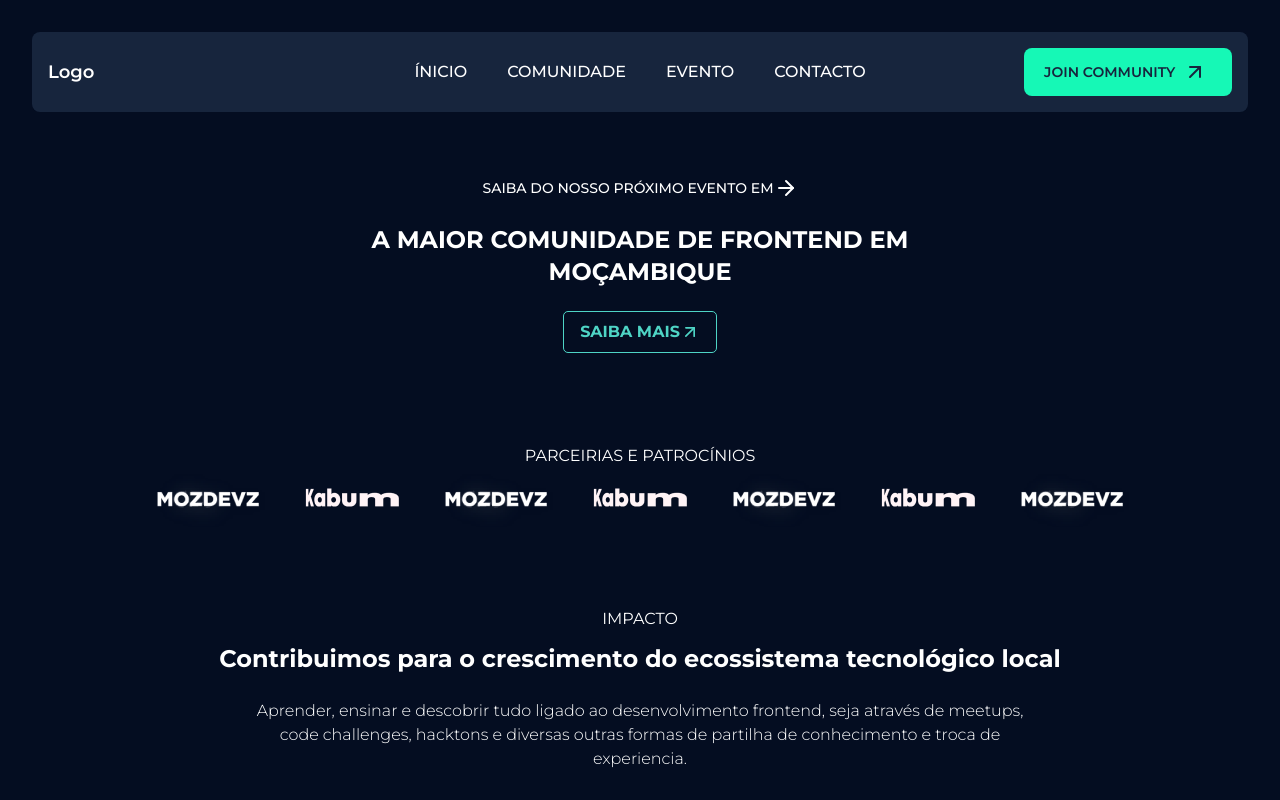
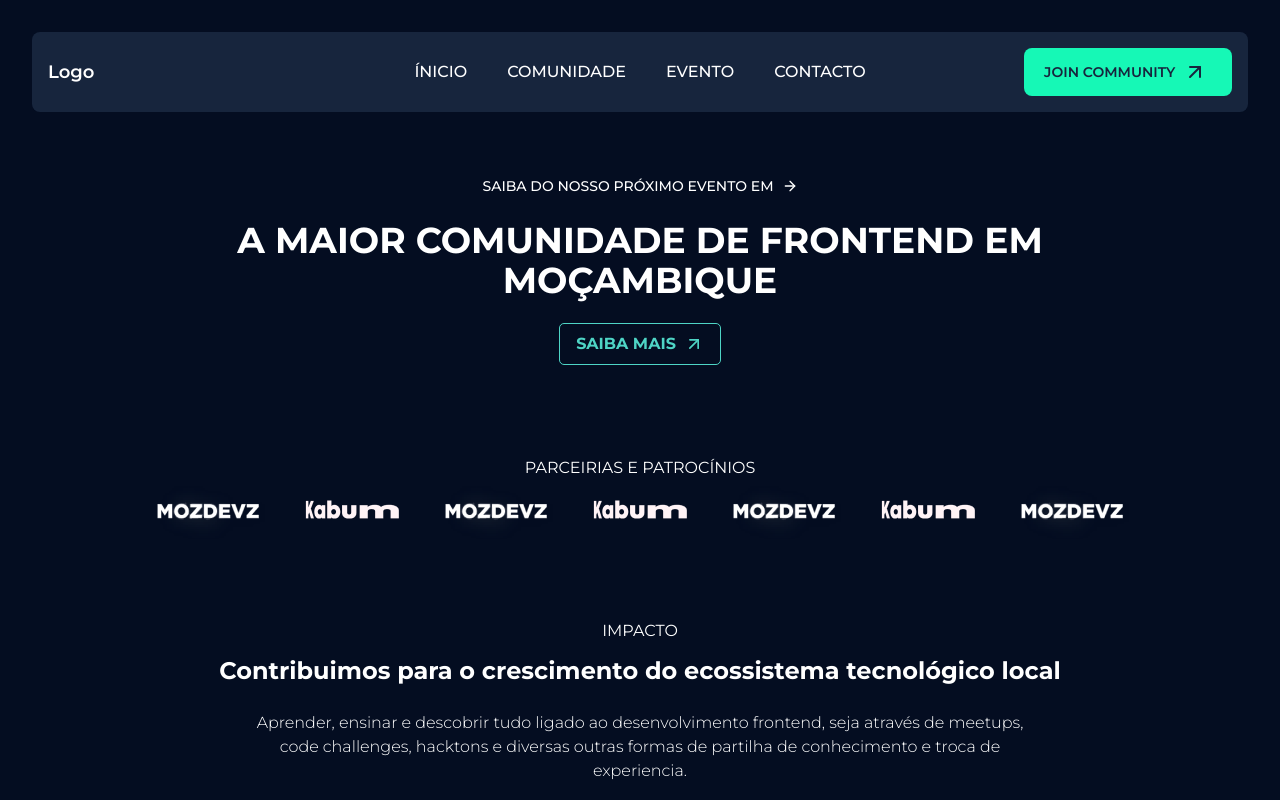
Before and after one commit to Maputo-Frontenders/maputo_frontenders_website, a Next.js app: page / in a window 1280 px wide. Shown: the top 800 px of the page. Built offline with nearby package versions, Linux system fonts and the light colour scheme.

Commit message:
style: fix wrong colors

```diff
--- a/components/Hero/Hero.tsx
+++ b/components/Hero/Hero.tsx
@@ -1,30 +1,38 @@
-import React from 'react'
-import {  ArrowRight, ArrowUpRight } from 'lucide-react'
-import Link from 'next/link'
+import React from "react";
+import { ArrowRight, ArrowUpRight } from "lucide-react";
+import Link from "next/link";
 
 function Hero() {
   return (
-    <section className='container'>
-
-        <div className="flex  mx-auto justify-center py-3 w-full">
-          <Link href={'#'} className="flex items-center font-medium text-sm text-white uppercase">Saiba do nosso próximo evento em <ArrowRight className='text-white' /></Link>
+    <section className="container">
+      <div className="flex mx-auto justify-center py-3 w-full hover:underline">
+        <Link
+          href={"#"}
+          className="flex items-center font-medium text-sm text-white uppercase"
+        >
+          Saiba do nosso próximo evento em{" "}
+          <ArrowRight className="text-white h-4 w-4 ml-2" />
+        </Link>
       </div>
 
       <div className="mx-auto py-3 w-full text-center">
-          <p className="text-2xl font-bold text-white uppercase">A maior comunidade de frontend em</p>
-          <p className="text-2xl font-bold text-white uppercase">Moçambique </p>
+        <p className="text-4xl font-bold text-white uppercase">
+          A maior comunidade de frontend em
+        </p>
+        <p className="text-4xl font-bold text-white uppercase">Moçambique </p>
       </div>
 
       <div className="flex mx-auto justify-center py-3 w-full">
-          <Link href="#" className="flex flex-row outline outline-1 outline-mf-secondary hover:bg-gray-700 text-mf-secondary font-bold py-2 px-4 rounded">
+        <Link
+          href="#"
+          className="flex items-center flex-row outline outline-1 outline-mf-secondary hover:bg-gray-700 text-mf-secondary font-bold py-2 px-4 rounded"
+        >
           SAIBA MAIS
-          <ArrowUpRight className='text-mf-secondary h-6 w-5' /></Link>
-
+          <ArrowUpRight className="text-mf-secondary ml-2 h-5 w-5" />
+        </Link>
       </div>
-
-
     </section>
-  )
+  );
 }
 
-export default Hero
+export default Hero;
```
Lines whose indentation alone changed are shown as unchanged.
